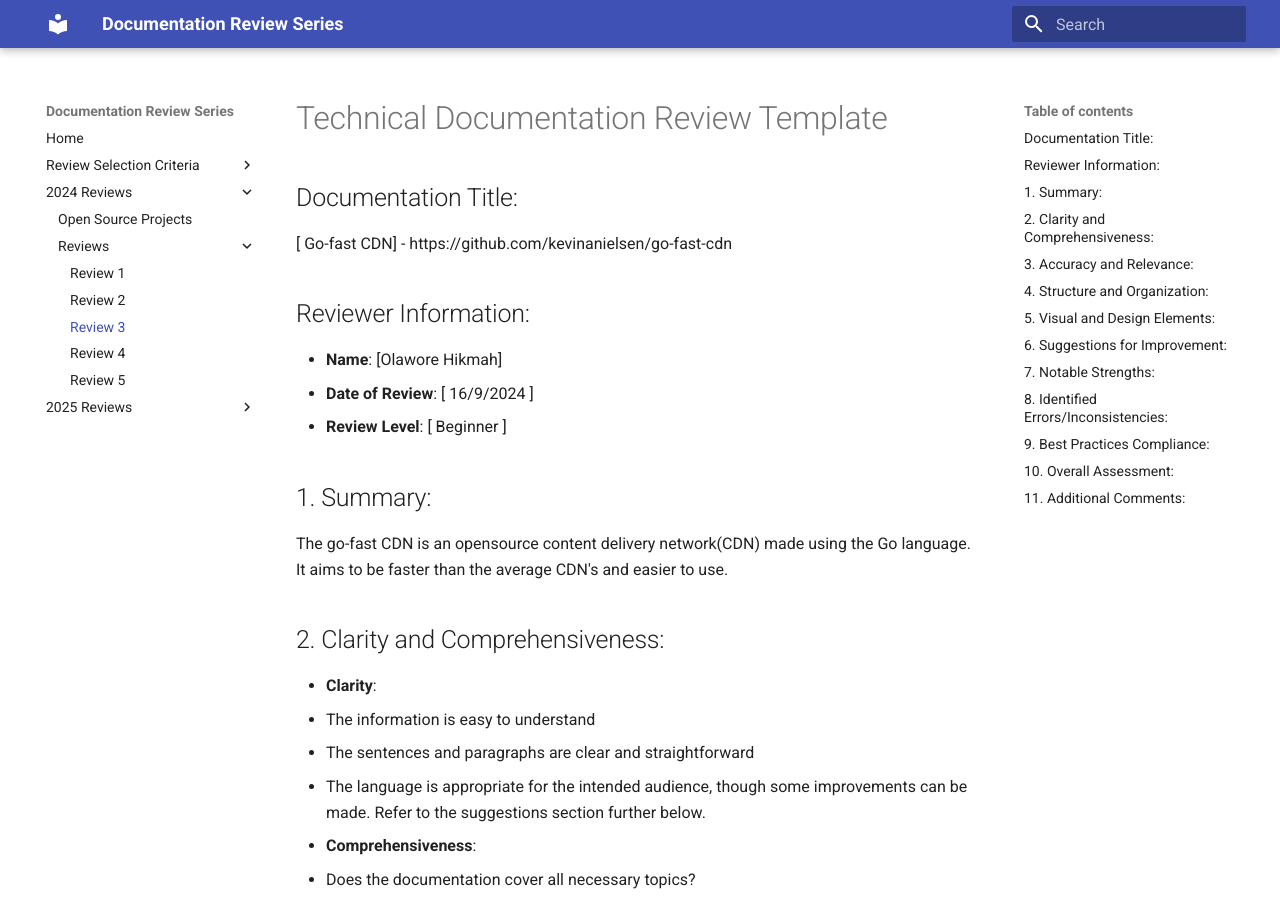
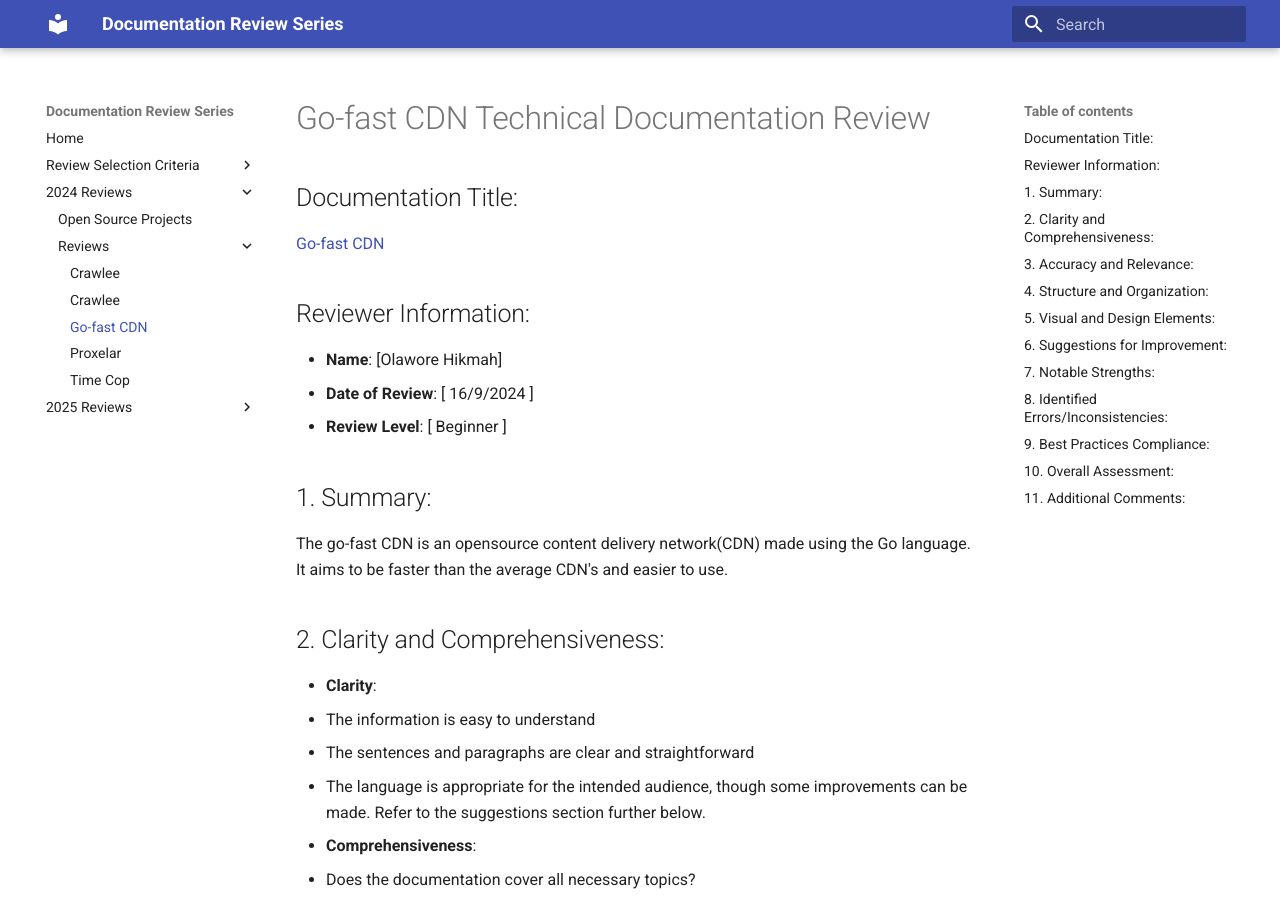
Before and after one commit to WriteTech-Hub/writetech-doc-review, an MkDocs documentation site: the page built from docs/2024/reviews/go-fast-cdn-review.md, in a window 1280 px wide and 900 px high. Built offline with MkDocs 1.6.1 and Material for MkDocs 9.7.7, drawn with Linux system fonts in a browser that asks for light colours.

Commit message:
Update review titles and side nav

```diff
--- a/docs/2024/reviews/go-fast-cdn-review.md
+++ b/docs/2024/reviews/go-fast-cdn-review.md
@@ -1,7 +1,7 @@
-# Technical Documentation Review Template
+# Go-fast CDN Technical Documentation Review
 
 ## Documentation Title:
-[ Go-fast CDN] - https://github.com/kevinanielsen/go-fast-cdn
+[Go-fast CDN](https://github.com/kevinanielsen/go-fast-cdn)
 
 ## Reviewer Information:
 - **Name**: [Olawore Hikmah]
--- a/mkdocs.yml
+++ b/mkdocs.yml
@@ -14,11 +14,11 @@
   - 2024 Reviews:
       - Open Source Projects: 2024/docs/open-source-docs-2024.md
       - Reviews:
-          - Review 1: 2024/reviews/crawlee-quickstart-review.md
-          - Review 2: 2024/reviews/crawlee-review.md
-          - Review 3: 2024/reviews/go-fast-cdn-review.md
-          - Review 4: 2024/reviews/proxelar-review.md
-          - Review 5: 2024/reviews/time-cop-review.md
+          - Crawlee: 2024/reviews/crawlee-quickstart-review.md
+          - Crawlee: 2024/reviews/crawlee-review.md
+          - Go-fast CDN: 2024/reviews/go-fast-cdn-review.md
+          - Proxelar: 2024/reviews/proxelar-review.md
+          - Time Cop: 2024/reviews/time-cop-review.md
   - 2025 Reviews:
       - Open Source Projects: 2025/docs/open-source-docs-2025.md
       - Reviews:
```
Also changed, not shown: docs/2024/reviews/crawlee-review.md (+1 -1 lines), docs/2024/reviews/proxelar-review.md (+1 -1 lines), docs/2024/reviews/time-cop-review.md (+1 -1 lines).
